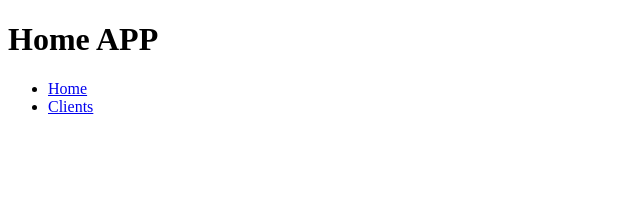
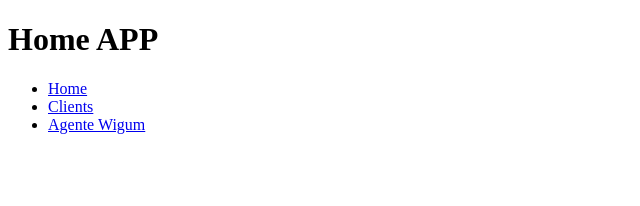
Before and after one commit to jsagardoy/boiler-plate-react-ts, a React app: page / in a window 1280 px wide. Shown: the top 206 px of the page, without its empty margins (0-640 px from the left). Built offline with nearby package versions, Linux system fonts and the light colour scheme.

Commit message:
fixed path for router and params done

```diff
--- a/src/index.tsx
+++ b/src/index.tsx
@@ -3,12 +3,16 @@ import ReactDOM from 'react-dom';
 import { ClientsContainerComponent } from 'layout';
 import { Route, BrowserRouter as Router, Switch } from 'react-router-dom';
 import { App } from 'scenes/app';
+import { ClientDetailComponent } from 'pods/clients';
 
 const routing = (
   <Router>
     <Switch>
       <Route exact path='/' component={App} />
-      <Route path='/clients' component={ClientsContainerComponent} />
+      <Route exact path='/clients' component={ClientsContainerComponent} />
+      <Route path='/client/:clientId'>
+        <ClientDetailComponent />
+      </Route>
     </Switch>
   </Router>
 );
--- a/src/scenes/app.tsx
+++ b/src/scenes/app.tsx
@@ -1,7 +1,9 @@
 import * as React from 'react';
 import { Link } from 'react-router-dom';
 
-export const App: React.FC<{}> = () => (
+export const App: React.FC<{}> = () => {
+  const clientId: number = 1;
+  return (
     <>
       <h1>Home APP</h1>
       <div>
@@ -13,8 +15,13 @@ export const App: React.FC<{}> = () => (
             <li>
               <Link to='/clients'>Clients</Link>
             </li>
+            <li>
+              {/* <Link to={`/client/?clientId=1/detail`} >Agente Wigum</Link> */}
+              <Link to={`/client/${clientId}`}>Agente Wigum</Link>
+            </li>
           </ul>
         </nav>
       </div>
     </>
   );
+};
```
Lines whose indentation alone changed are shown as unchanged.
